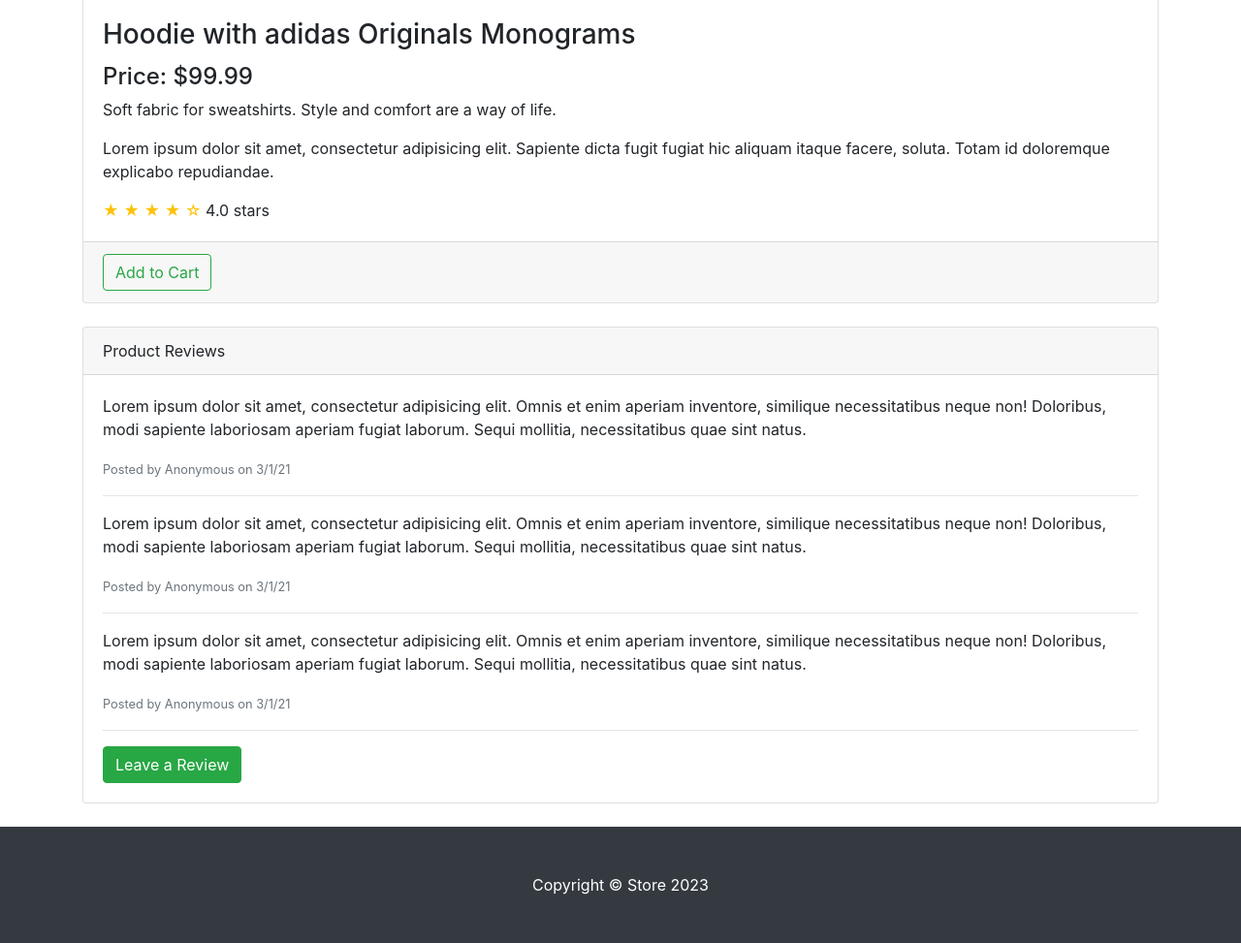
After one commit to flanceal/e-commerce-store, a Django app: template products/templates/products/one_product.html in a window 1280 px wide. The commit adds this page. Shown: the part 857-1830 px from the top of the page at 97% size. Run offline with Django 3.2, Linux system fonts and the light colour scheme; the template is opened without the code that fills it: most values are stand-ins (such as "Sample title", 1, 10 or a date in 2020); some libraries are stand-ins or nearby versions.

Commit message:
implemented redis without caching many files and added template for displaying one product

```diff
--- a/products/models.py
+++ b/products/models.py
@@ -1,4 +1,5 @@
 from django.db import models
+from django.utils.text import slugify
 
 from users.models import User
 
@@ -41,7 +42,6 @@ class Basket(models.Model):
     product = models.ForeignKey(to=Product, on_delete=models.CASCADE)
     quantity = models.PositiveIntegerField(default=0)
     created_timestamp = models.DateTimeField(auto_now_add=True)
-
     objects = BasketsQuerySet.as_manager()
 
     def __str__(self):
--- /dev/null
+++ b/products/templates/products/one_product.html
@@ -0,0 +1,80 @@
+{% extends 'products/base.html' %}
+{% load static %}
+
+{% block title %}
+    {{ title }}
+{% endblock %}
+
+{#{% block css %}#}
+{#    {{ None }}#}
+{#{% endblock %}#}
+
+{% block content %}
+<div class="container">
+
+    <div class="row">
+
+        <div class="col-lg-12">
+
+            <div class="card mt-4">
+                <img class="card-img-top"
+                     src="vendor/img/products/Adidas-hoodie.png"
+                     alt="">
+                <div class="card-body">
+                    <h3 class="card-title">Hoodie with adidas Originals Monograms</h3>
+                    <h4>Price: $99.99</h4>
+                    <p class="card-text">Soft fabric for sweatshirts. Style and comfort are a way of life.</p>
+                    <p class="card-text">Lorem ipsum dolor sit amet, consectetur adipisicing elit. Sapiente dicta fugit
+                        fugiat hic aliquam itaque facere, soluta. Totam id doloremque explicabo
+                        repudiandae.</p>
+                    <span class="text-warning">&#9733; &#9733; &#9733; &#9733; &#9734;</span>
+                    4.0 stars
+                </div>
+                <div class="card-footer">
+                    <button type="button" class="btn btn-outline-success">Add to Cart</button>
+                </div>
+            </div>
+            <!-- /.card -->
+
+            <div class="card card-outline-secondary my-4">
+                <div class="card-header">
+                    Product Reviews
+                </div>
+                <div class="card-body">
+                    <p>Lorem ipsum dolor sit amet, consectetur adipisicing elit. Omnis et enim aperiam inventore,
+                        similique necessitatibus neque non! Doloribus, modi sapiente laboriosam aperiam fugiat
+                        laborum. Sequi mollitia, necessitatibus quae sint natus.</p>
+                    <small class="text-muted">Posted by Anonymous on 3/1/21</small>
+                    <hr>
+                    <p>Lorem ipsum dolor sit amet, consectetur adipisicing elit. Omnis et enim aperiam inventore,
+                        similique necessitatibus neque non! Doloribus, modi sapiente laboriosam aperiam fugiat
+                        laborum. Sequi mollitia, necessitatibus quae sint natus.</p>
+                    <small class="text-muted">Posted by Anonymous on 3/1/21</small>
+                    <hr>
+                    <p>Lorem ipsum dolor sit amet, consectetur adipisicing elit. Omnis et enim aperiam inventore,
+                        similique necessitatibus neque non! Doloribus, modi sapiente laboriosam aperiam fugiat
+                        laborum. Sequi mollitia, necessitatibus quae sint natus.</p>
+                    <small class="text-muted">Posted by Anonymous on 3/1/21</small>
+                    <hr>
+                    <a href="#" class="btn btn-success">Leave a Review</a>
+                </div>
+            </div>
+            <!-- /.card -->
+
+        </div>
+        <!-- /.col-lg-12 -->
+
+    </div>
+    <!-- /.row -->
+
+</div>
+{% endblock %}
+
+{% block footer %}
+<footer class="py-5 bg-dark">
+    <div class="container">
+        <p class="m-0 text-center text-white">Copyright &copy; Store 2023</p>
+    </div>
+    <!-- /.container -->
+</footer>
+{% endblock %}
--- a/products/templates/products/products.html
+++ b/products/templates/products/products.html
@@ -57,7 +57,6 @@
             </div>
 
             <div class="row">
-
                 {% for product in object_list  %}
                 <div class="col-lg-4 col-md-6 mb-4">
                     <div class="card h-100">
@@ -113,7 +112,7 @@
 {% block footer %}
 <footer class="py-5 bg-dark">
     <div class="container">
-        <p class="m-0 text-center text-white">Copyright &copy; Store 2022</p>
+        <p class="m-0 text-center text-white">Copyright &copy; Store 2023</p>
     </div>
     <!-- /.container -->
 </footer>
--- a/products/views.py
+++ b/products/views.py
@@ -34,6 +34,12 @@ class ProductListView(TitleMixin, ListView):
         return context
 
 
+class ProductView(TitleMixin, TemplateView):
+    model = Product
+    template_name = "products/one_product.html"
+
+
+
 @login_required(login_url='users:login')
 def basket_add(request, product_id):
     product = Product.objects.get(id=product_id)
```
